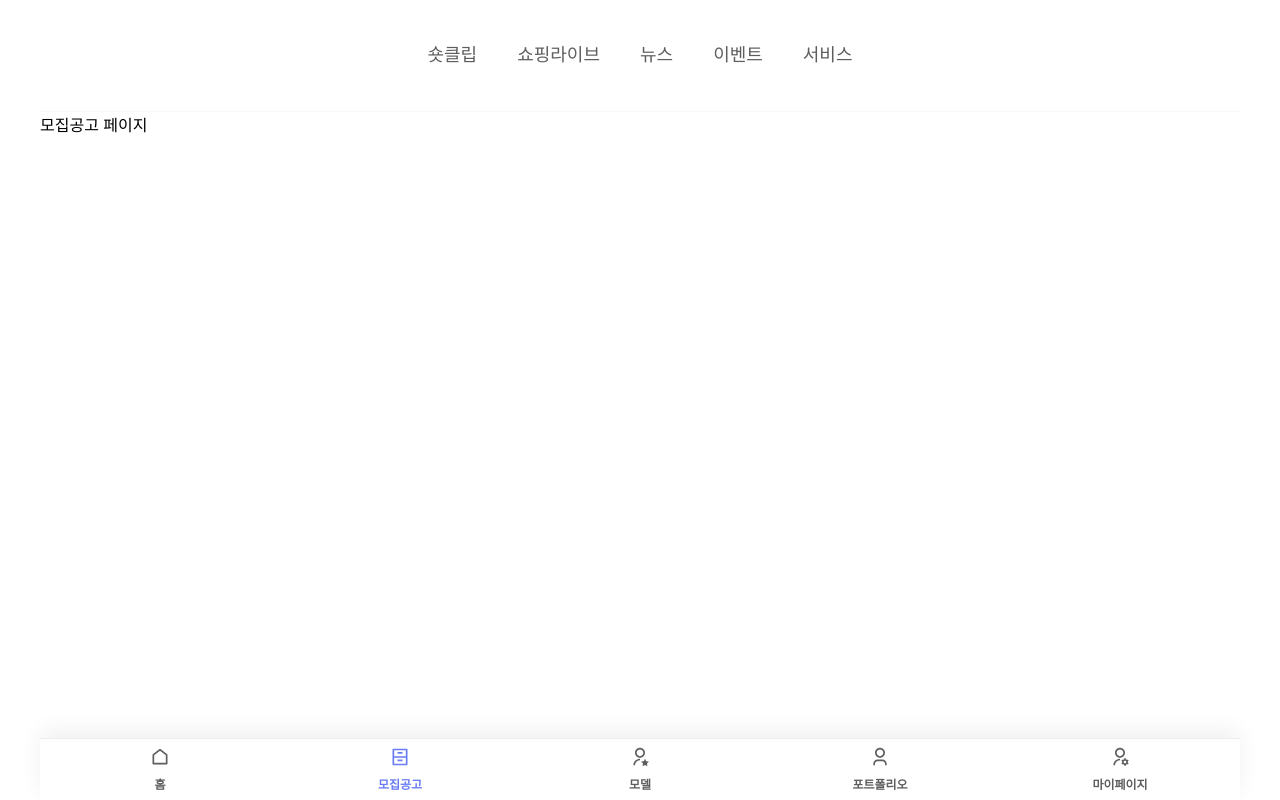
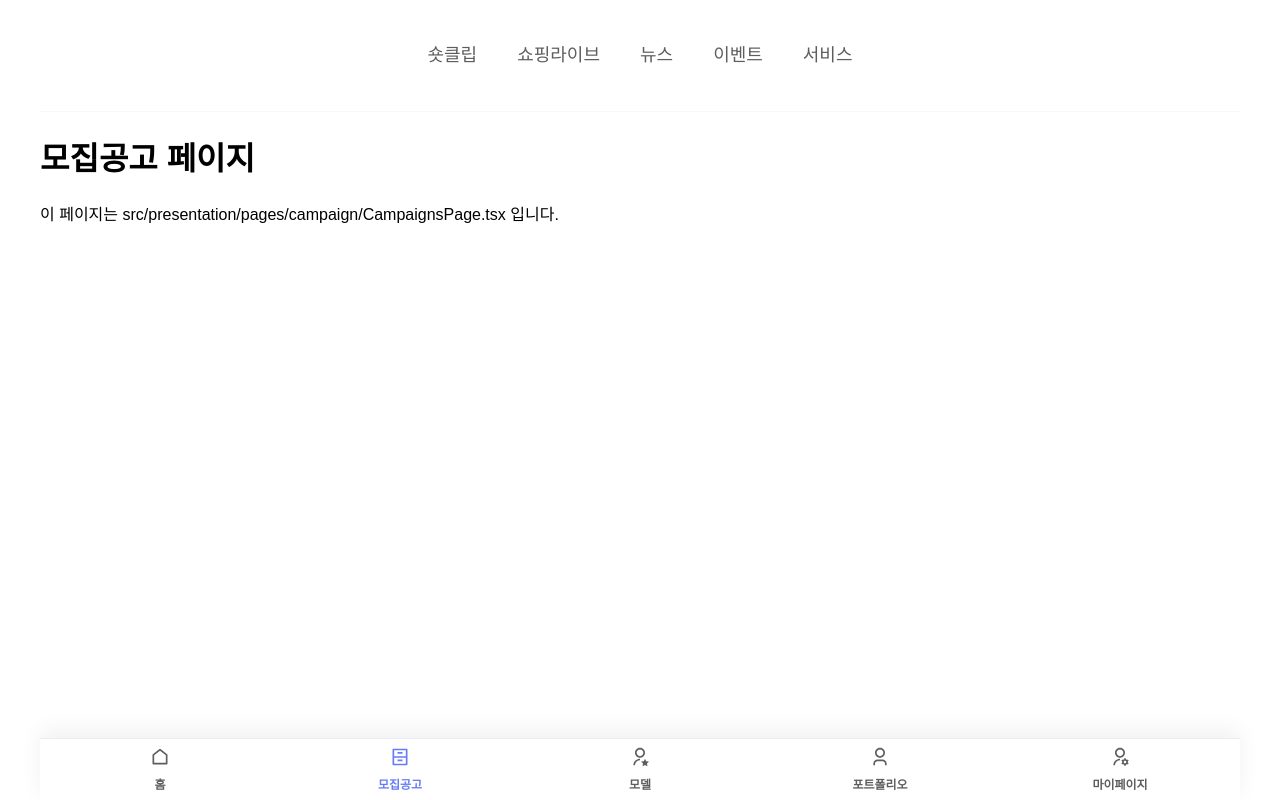
Before and after one commit to livbee-project/front-end-react, a React (Vite) app in the folder livbee-project/: page /campaigns in a window 1280 px wide. Built offline with nearby package versions, Linux system fonts and the light colour scheme; a web font is replaced by a local one.

Commit message:
251105 > front-end > react > 모집공고 > 모집공고 폴더 생성 및 페이지 구축

```diff
--- a/livbee-project/src/app/Router.tsx
+++ b/livbee-project/src/app/Router.tsx
@@ -1,8 +1,9 @@
 import { BrowserRouter, Routes, Route } from 'react-router-dom';
-import Home from '../presentation/pages/home/Home';
-import '../presentation/styles/global.css';
-import TopNavLayout from '../presentation/layouts/TopNavLayout';
-import RootLayout from '../presentation/layouts/RootLayout';
+import Home from '@/presentation/pages/home/Home';
+import '@/presentation/styles/global.css';
+import TopNavLayout from '@/presentation/layouts/TopNavLayout';
+import RootLayout from '@/presentation/layouts/RootLayout';
+import CampaignsPage from '@/presentation/pages/campaign/CampaignsPage';
 
 const AppRouter = () => (
   <BrowserRouter>
@@ -37,7 +38,7 @@ const AppRouter = () => (
             <Route path="/service" element={<div>서비스 페이지</div>} />
 
             {/* (추가) BottomNavBar의 탭 경로들을 추가합니다. */}
-            <Route path="/campaigns" element={<div>모집공고 페이지</div>} />
+            <Route path="/campaigns" element={<CampaignsPage />} />
             <Route path="/models" element={<div>모델 페이지</div>} />
             <Route path="/portfolios" element={<div>포트폴리오 페이지</div>} />
             <Route path="/mypage" element={<div>마이페이지</div>} />
--- /dev/null
+++ b/livbee-project/src/presentation/pages/campaign/CampaignsPage.tsx
@@ -0,0 +1,19 @@
+import React from 'react';
+// (참고) Flutter의 lib/presentation/screens/campaign/campaigns_screen.dart에 해당합니다.
+
+const CampaignsPage: React.FC = () => {
+  return (
+    <div>
+      {/*
+        TODO: Flutter 원본을 참고하여
+        ListHeaderSection, 공고 카드 리스트(ListView) 구현 필요
+      */}
+      <h1>모집공고 페이지</h1>
+      <p>
+        이 페이지는 src/presentation/pages/campaign/CampaignsPage.tsx 입니다.
+      </p>
+    </div>
+  );
+};
+
+export default CampaignsPage;
```
